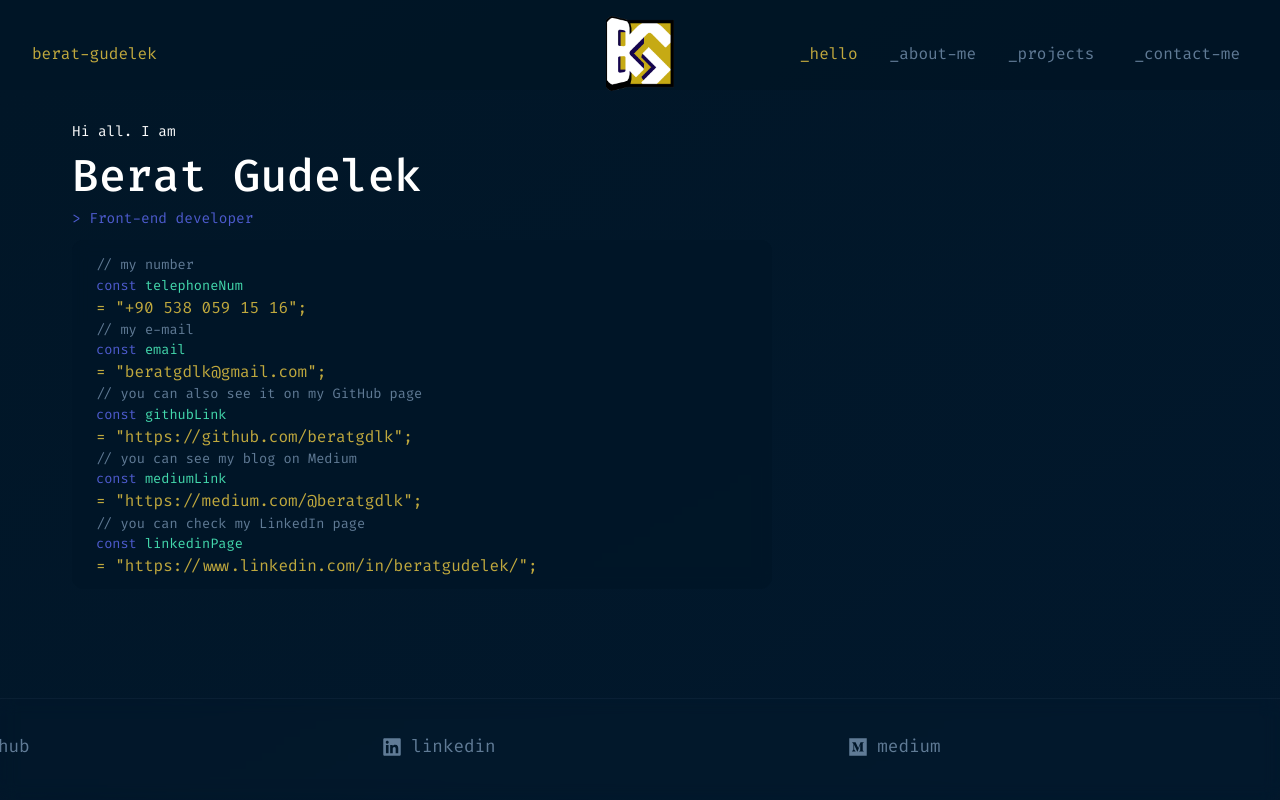
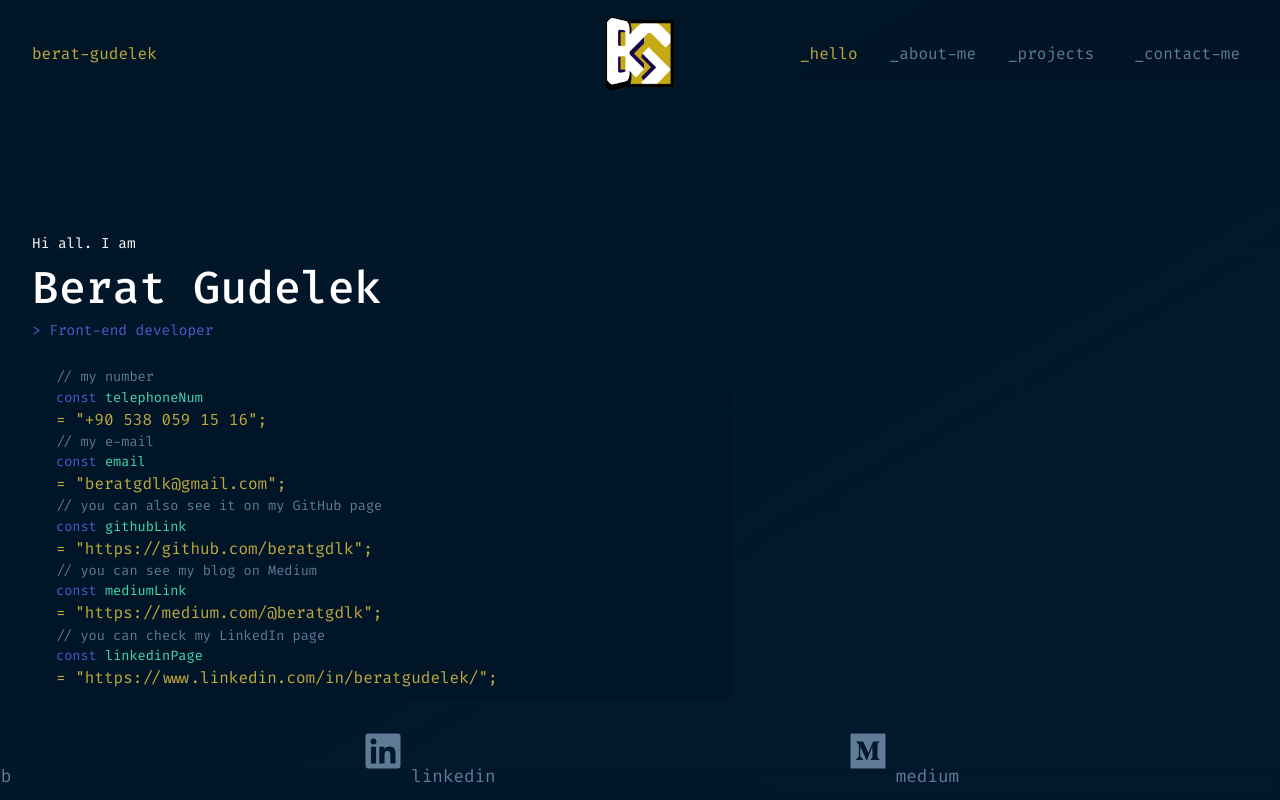
Before and after one commit to beratgdlk/bg-portfolio, a React (Vite) app: page / in a window 1280 px wide. Built offline with nearby package versions, Linux system fonts and the light colour scheme.

Commit message:
footer link a

```diff
--- a/src/components/Footer/Footer.scss
+++ b/src/components/Footer/Footer.scss
@@ -3,37 +3,91 @@
 
 .footer {
   background-color: rgba(1, 22, 39, 0.84);
-  padding: 1.2rem 2rem;
   display: flex;
   justify-content: center;
   align-items: center;
-  gap: 3rem;
-  border-top: 1px solid rgba(97, 123, 150, 0.1);
+  gap: $gap-xlarge;
+  position: relative;
+  z-index: 1;
   backdrop-filter: blur(8px);
-  height: 40px;
   width: 100%;
-  margin-top: auto;
+  position: fixed;
+  bottom: 0;
+  left: 0;
+  z-index: 1000;
+  /* height: 120px; */
+
+  // 1390x790 ve altında footer'ı gizle
+  @media (max-width: 1390px) and (max-height: 790px) {
+    display: none;
+  }
+
+  @include responsive(desktop) {
+    gap: $gap-large;
+    padding: $padding-medium $padding-small;
+
+    &__link {
+      font-size: $font-size-medium;
+      .icon {
+        width: 18px;
+        height: 18px;
+      }
+    }
+  }
+
+  @include responsive(tablet) {
+    gap: $gap-medium;
+    padding: $padding-small;
+    flex-flow: row wrap;
+    justify-content: center;
+
+    &__link {
+      font-size: $font-size-small;
+      .icon {
+        width: 16px;
+        height: 16px;
+      }
+    }
+  }
+
+  @include responsive(mobile) {
+    gap: $gap-small;
+    padding: $padding-small;
+    flex-direction: column;
+    align-items: center;
+
+    &__link {
+      font-size: $font-size-small;
+      padding: $spacing-xs $spacing-sm;
+
+      .icon {
+        width: 14px;
+        height: 14px;
+      }
+    }
+  }
 
   &__link {
-    color: #607B96;
-    font-size: 1.1rem;
+    color: $text-color;
+    font-size: $font-size-large;
     transition: all 0.3s ease;
     display: flex;
     align-items: center;
-    gap: 0.6rem;
+    gap: $spacing-sm;
     text-decoration: none;
-    padding: 0.4rem 0.8rem;
+    padding: $spacing-sm $spacing-md;
     border-radius: 6px;
+    white-space: nowrap;
+
+    .icon {
+      margin-top: -50px;
+      width: 40px;
+      height: 40px;
+    }
 
     &:hover {
       color: #C0A93E;
-      background: rgba(1, 22, 39, 0.4);
       transform: translateY(-2px);
-    }
-
-    .icon {
-      width: 20px;
-      height: 20px;
     }
   }
 }
--- a/src/components/Terminal/Terminal.scss
+++ b/src/components/Terminal/Terminal.scss
@@ -1,5 +1,6 @@
-@use '../../styles/variables';
-@use '../../styles/mixins';
+@use '../../styles/variables' as *;
+@use '../../styles/mixins' as *;
+
 
 .terminal {
   background: linear-gradient(
@@ -18,12 +19,15 @@
   padding: 2rem 0;
 
   &__content {
-    max-width: 1200px;
-    width: 100%;
-    margin: 0 auto;
-    padding: 0 2rem;
+    flex: 1;
     display: flex;
     flex-direction: column;
+    padding: 2rem;
+    margin-top: 90px;
+    max-width: 1540px;
+    width: 100%;
+    margin-left: auto;
+    margin-right: auto;
 
     .intro-text {
       color: #fff;
@@ -98,3 +102,10 @@
     }
   }
 }
+
+.terminal_content {
+  margin-top: 800px !important;
+  padding: 2rem;
+  width: 100%;
+  max-width: 800px;
+}
--- a/src/styles/main.scss
+++ b/src/styles/main.scss
@@ -51,6 +51,7 @@ body {
     overflow-y: auto;
     min-height: 0;
     padding-bottom: 20px;
+    display: flex;
   }
 
   .footer {
--- a/src/styles/mixins.scss
+++ b/src/styles/mixins.scss
@@ -1,3 +1,5 @@
+@use 'variables' as *;  // Variables'ı import ediyoruz
+
 @mixin flex-center {
   display: flex;
   justify-content: center;
@@ -8,10 +10,10 @@
   @if $breakpoint == mobile {
     @media (max-width: $mobile) { @content; }
   }
-  @if $breakpoint == tablet {
+  @else if $breakpoint == tablet {
     @media (max-width: $tablet) { @content; }
   }
-  @if $breakpoint == desktop {
+  @else if $breakpoint == desktop {
     @media (max-width: $desktop) { @content; }
   }
 }
--- a/src/styles/variables.scss
+++ b/src/styles/variables.scss
@@ -1,6 +1,6 @@
 :root {
-  --navbar-height: 90px;
-  --footer-height: 160px;
+  --navbar-height: 80px;
+  --footer-height: 80px;
 }
 
 // Renk değişkenleri
@@ -18,3 +18,35 @@ $font-size-base: 16px;
 $mobile: 576px;
 $tablet: 768px;
 $desktop: 1024px;
+
+// Font boyutları
+$font-size-small: 0.9rem;
+$font-size-medium: 1rem;
+$font-size-large: 1.1rem;
+$font-size-xlarge: 2rem;
+
+// Spacing (boşluk) değişkenleri
+$spacing-xs: 0.3rem;
+$spacing-sm: 0.5rem;
+$spacing-md: 1rem;
+$spacing-lg: 1.5rem;
+$spacing-xl: 2rem;
+
+// Component boyutları
+$icon-size-mobile: 18px;
+$icon-size-desktop: 20px;
+$link-width-mobile: 150px;
+$link-width-tablet: 120px;
+$link-min-width: 100px;
+
+// Padding ve margin değerleri
+$padding-small: 0.5rem;
+$padding-medium: 1rem;
+$padding-large: 1.5rem;
+$padding-xlarge: 2rem;
+
+// Gap değerleri
+$gap-small: 1rem;
+$gap-medium: 1.5rem;
+$gap-large: 2rem;
+$gap-xlarge: 3rem;
--- a/vite.config.ts
+++ b/vite.config.ts
@@ -3,4 +3,9 @@ import react from '@vitejs/plugin-react'
 
 export default defineConfig({
   plugins: [react()],
+  resolve: {
+    alias: {
+      '@': '/src'
+    }
+  }
 })
```
